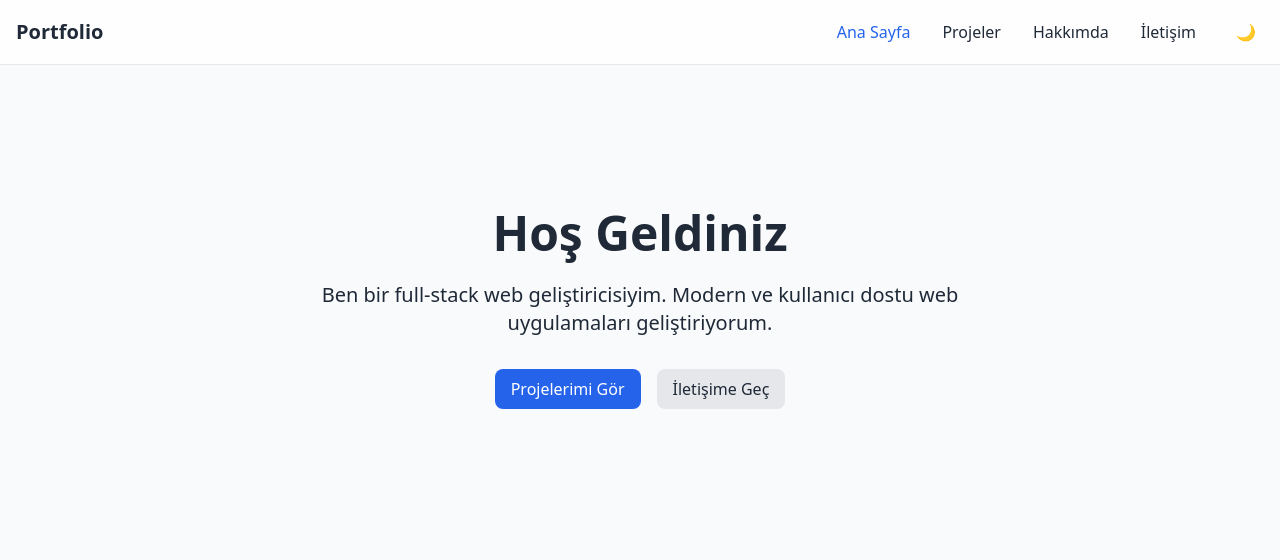
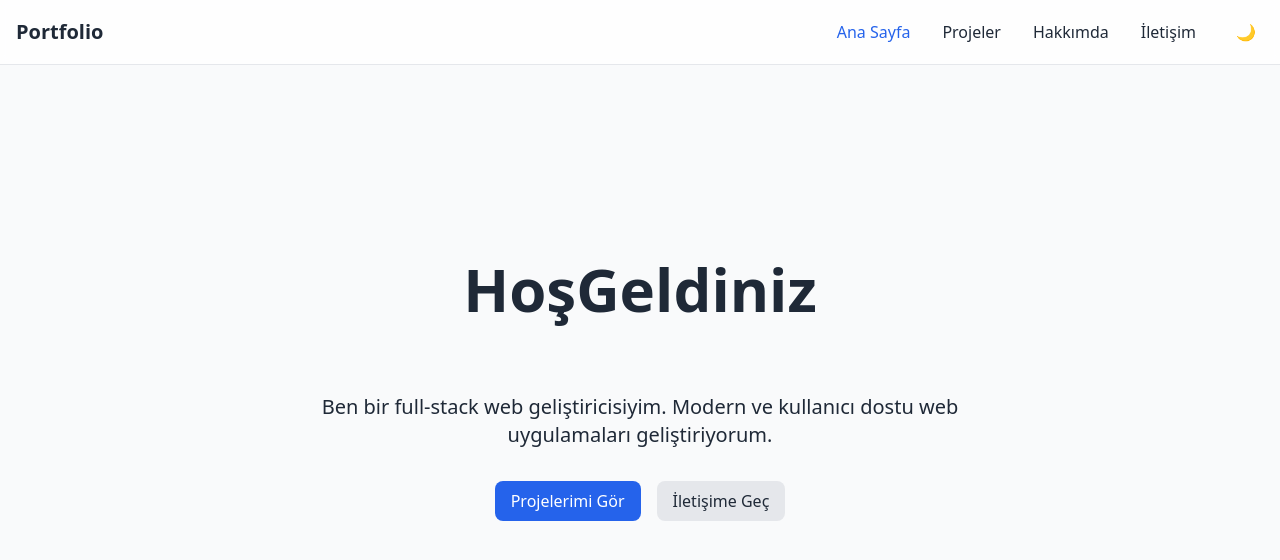
Before and after one commit to Braindll/mcp-test, a Vue app: page / in a window 1280 px wide. Shown: the top 560 px of the page. Built offline with nearby package versions, Linux system fonts and the light colour scheme.

Commit message:
Ana sayfaya animasyonlu metin eklendi

```diff
--- a/src/views/HomeView.vue
+++ b/src/views/HomeView.vue
@@ -2,12 +2,17 @@
   <main class="min-h-screen pt-16">
     <section class="container mx-auto px-4 py-20">
       <div class="flex flex-col items-center justify-center text-center">
-        <h1 class="text-5xl font-bold mb-6 animate__animated animate__fadeInDown">
-          Hoş Geldiniz
-        </h1>
+        <AnimatedText
+          text="Hoş Geldiniz"
+          :duration="1.5"
+          :stagger="0.05"
+          class="mb-6"
+        />
+
         <p class="text-xl mb-8 max-w-2xl animate__animated animate__fadeIn animate__delay-1s">
           Ben bir full-stack web geliştiricisiyim. Modern ve kullanıcı dostu web uygulamaları geliştiriyorum.
         </p>
+
         <div class="flex gap-4 animate__animated animate__fadeInUp animate__delay-2s">
           <router-link to="/projects" class="btn-primary">
             Projelerimi Gör
@@ -25,10 +30,22 @@
 import { onMounted } from 'vue'
 import gsap from 'gsap'
 import { ScrollTrigger } from 'gsap/ScrollTrigger'
+import AnimatedText from '../components/AnimatedText.vue'
 
 gsap.registerPlugin(ScrollTrigger)
 
 onMounted(() => {
-  // GSAP animasyonları burada olacak
+  // Sayfa yüklendiğinde ek GSAP animasyonları
+  gsap.from('.animate-on-scroll', {
+    opacity: 0,
+    y: 50,
+    stagger: 0.2,
+    duration: 1,
+    ease: 'power2.out',
+    scrollTrigger: {
+      trigger: '.animate-on-scroll',
+      start: 'top 80%',
+    }
+  })
 })
 </script>
```
